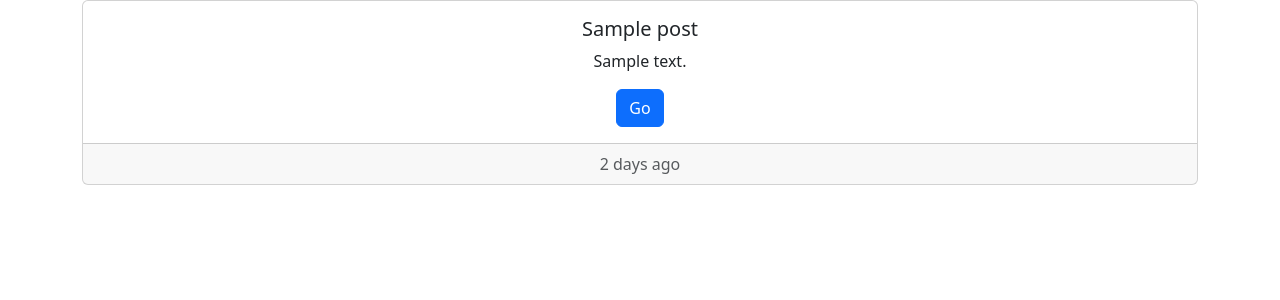
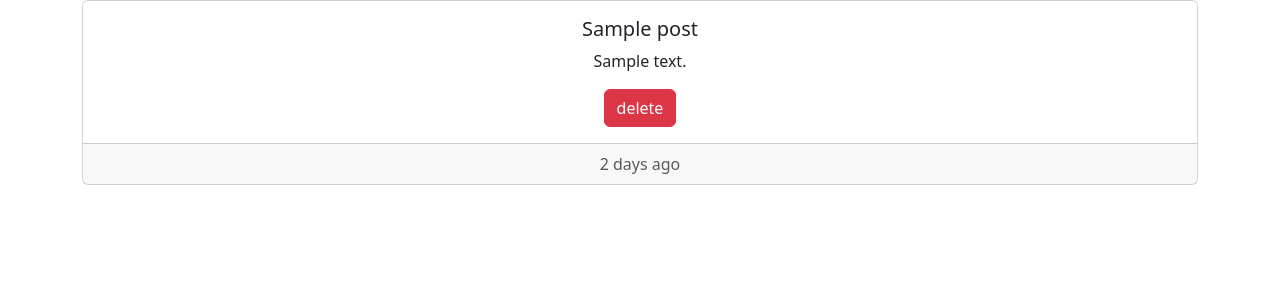
Before and after one commit to hong00009/crud, a Django app: page /posts/1/ in a window 1280 px wide. Shown: the part 56-356 px from the top of the page. Run offline with Django 4.2, Linux system fonts and the light colour scheme; tables that the repository leaves empty hold one stand-in row (values such as "Sample post").

Commit message:
delete 기능 추가

```diff
--- a/posts/templates/posts/detail.html
+++ b/posts/templates/posts/detail.html
@@ -5,7 +5,7 @@
     <div class="card-body">
       <h5 class="card-title">{{post.title}}</h5>
       <p class="card-text">{{post.content}}</p>
-      <a href="#" class="btn btn-primary">Go</a>
+      <a href="/posts/delete/{{post.id}}/" class="btn btn-danger">delete</a>
     </div>
     <div class="card-footer text-body-secondary">
       2 days ago
--- a/posts/urls.py
+++ b/posts/urls.py
@@ -17,6 +17,7 @@ urlpatterns = [
     path('create/', views.create, name='create'),
 
     # Delete
+    path('delete/<int:id>/', views.delete, name='delete'),
 
 
     # Update
--- a/posts/views.py
+++ b/posts/views.py
@@ -36,3 +36,9 @@ def create(request):
 
     # redirect('app_name:name')
     return redirect('posts:detail', id=post.id)
+
+def delete(request, id):
+    post = Post.objects.get(id=id)
+    post.delete()
+
+    return redirect('posts:index')
```
